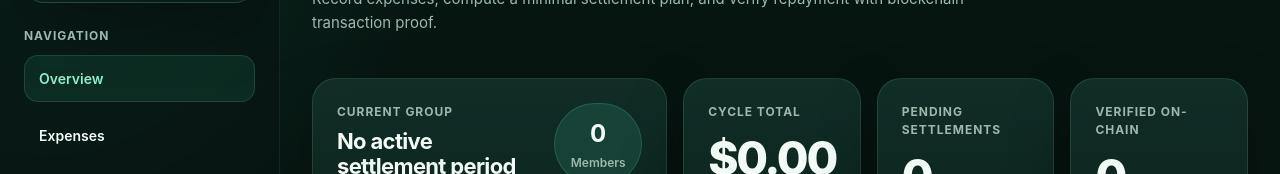
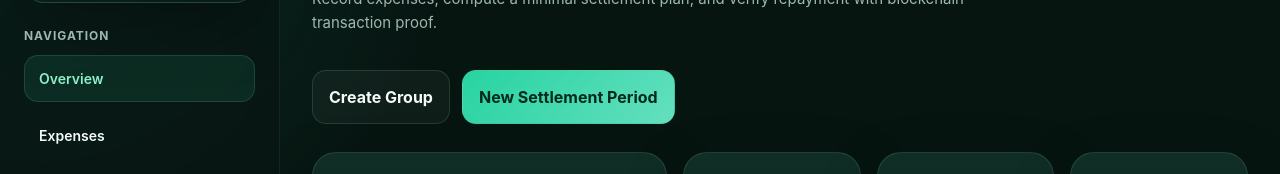
Before and after one commit to Romerico234/SettleMint, a React (Vite) app in the folder settlemint-ui/: page / in a window 1280 px wide. Shown: the part 125-299 px from the top of the page. Built offline with nearby package versions, Linux system fonts and the light colour scheme; no server answers.

Commit message:
Retrieved loss missing UI

```diff
--- a/settlemint-ui/src/App.tsx
+++ b/settlemint-ui/src/App.tsx
@@ -155,6 +155,14 @@ export default function App() {
     }
   }
 
+  function handleCreateGroup() {
+    setAuthError("Create Group UI is restored, but the group creation flow has not been implemented yet.");
+  }
+
+  function handleCreateSettlementPeriod() {
+    setAuthError("Settlement period creation UI is restored, but the backend flow has not been implemented yet.");
+  }
+
   return (
     <div className="app-page">
       <div className="app-glow app-glow-one" />
@@ -178,7 +186,12 @@ export default function App() {
         />
 
         <main className="app-main">
-          <Header authError={authError} />
+          <Header
+            authError={authError}
+            actionsDisabled={!accessToken}
+            onCreateGroup={handleCreateGroup}
+            onCreateSettlementPeriod={handleCreateSettlementPeriod}
+          />
 
           <HeroSection
             members={members}
--- a/settlemint-ui/src/components/layout/Header.css
+++ b/settlemint-ui/src/components/layout/Header.css
@@ -35,3 +35,14 @@
     color: var(--danger);
     font-size: 14px;
   }
+
+.page-header-actions {
+    display: flex;
+    gap: 12px;
+    flex-wrap: nowrap;
+    align-items: center;
+  }
+
+.page-header-actions .btn {
+    white-space: nowrap;
+  }
--- a/settlemint-ui/src/components/layout/Header.tsx
+++ b/settlemint-ui/src/components/layout/Header.tsx
@@ -2,9 +2,17 @@ import "./Header.css";
 
 type HeaderProps = {
   authError: string | null;
+  actionsDisabled?: boolean;
+  onCreateGroup?: () => void;
+  onCreateSettlementPeriod?: () => void;
 };
 
-export default function Header({ authError }: HeaderProps) {
+export default function Header({
+  authError,
+  actionsDisabled = false,
+  onCreateGroup,
+  onCreateSettlementPeriod,
+}: HeaderProps) {
   return (
     <header className="page-header">
       <div>
@@ -17,6 +25,25 @@ export default function Header({ authError }: HeaderProps) {
 
         {authError && <p className="page-inline-error">{authError}</p>}
       </div>
+
+      <div className="page-header-actions">
+        <button
+          className="btn btn-secondary"
+          type="button"
+          onClick={onCreateGroup}
+          disabled={actionsDisabled}
+        >
+          Create Group
+        </button>
+        <button
+          className="btn btn-primary"
+          type="button"
+          onClick={onCreateSettlementPeriod}
+          disabled={actionsDisabled}
+        >
+          New Settlement Period
+        </button>
+      </div>
     </header>
   );
 }
```
